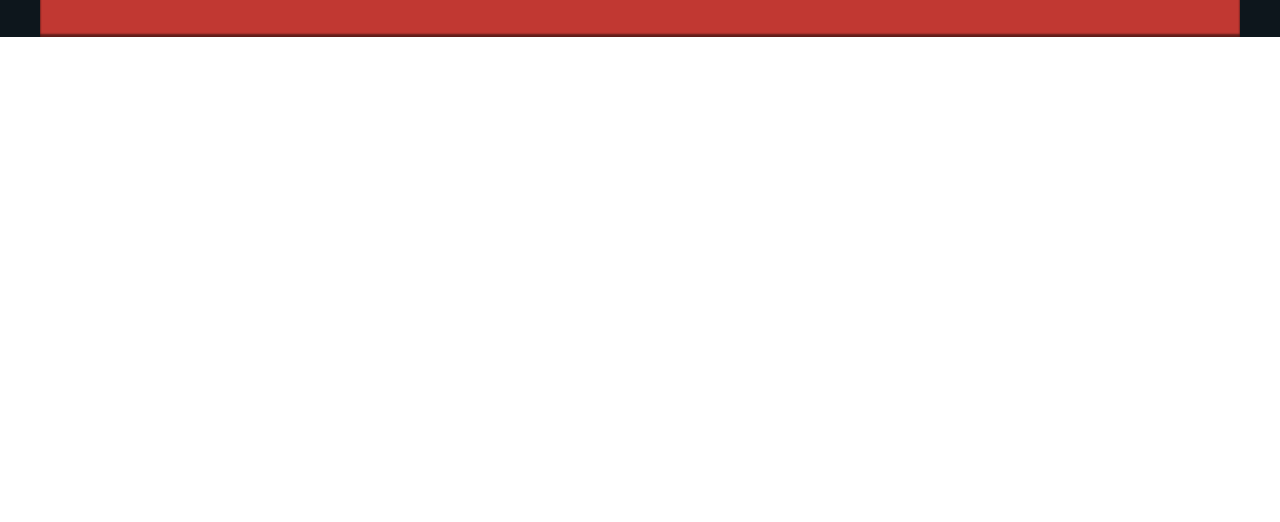
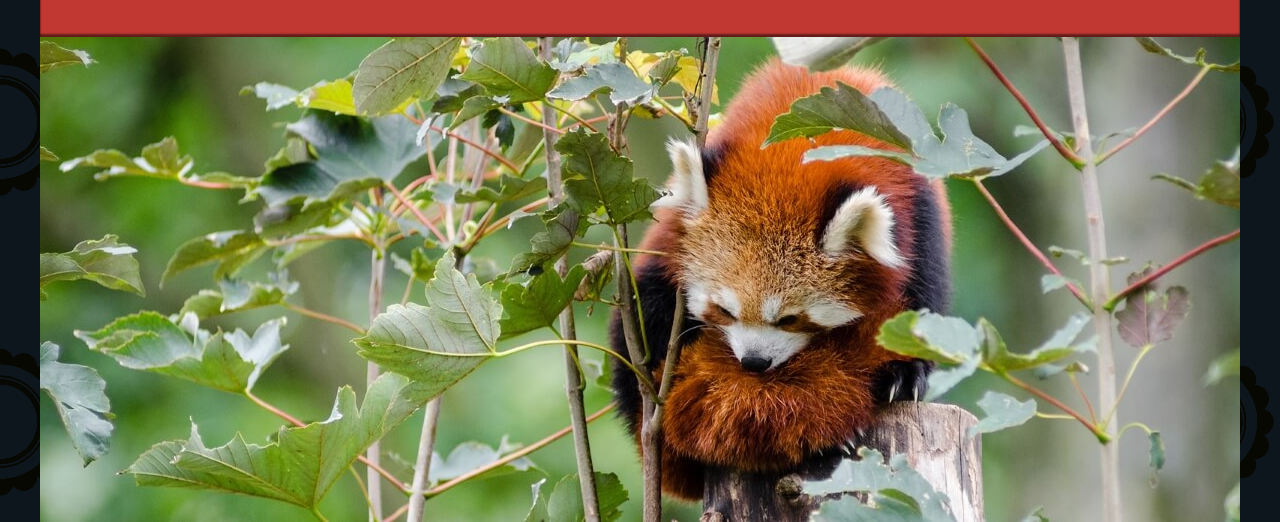
Before and after one commit to KiberDron/mozilla-splash-page, a plain HTML site: page index.html in a window 1280 px wide. Shown: the part 778-1300 px from the top of the page. Before the commit the page ends 815 px from the top, so only its background shows below. Drawn offline with nearby package versions, Linux system fonts and the light colour scheme.

Commit message:
add panda

```diff
--- a/index.html
+++ b/index.html
@@ -148,6 +148,11 @@
 
       <div class="red-panda">
         <!-- insert picture element -->
+        <picture>
+          <source media="(max-width: 600px)" srcset="red-panda-narrow.jpg" />
+          <source media="(min-width: 601px)" srcset="red-panda-wide.jpg" />
+          <img src="red-panda-wide.jpg" alt="panda" />
+        </picture>
       </div>
 
     </main>
```
